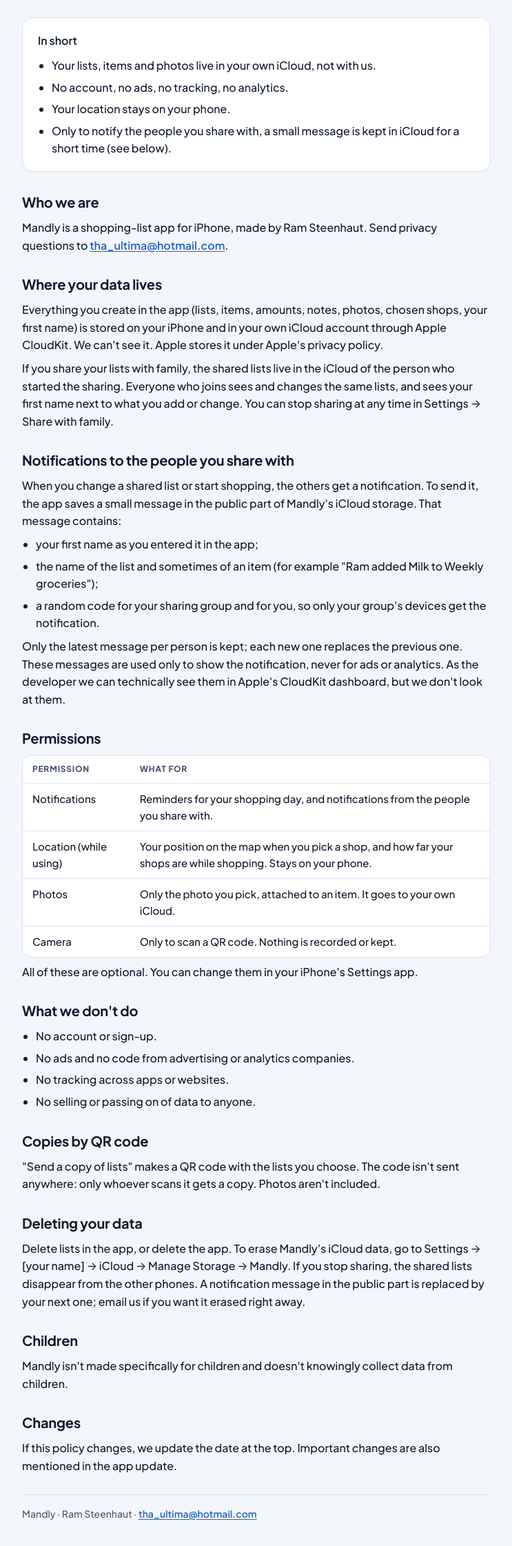
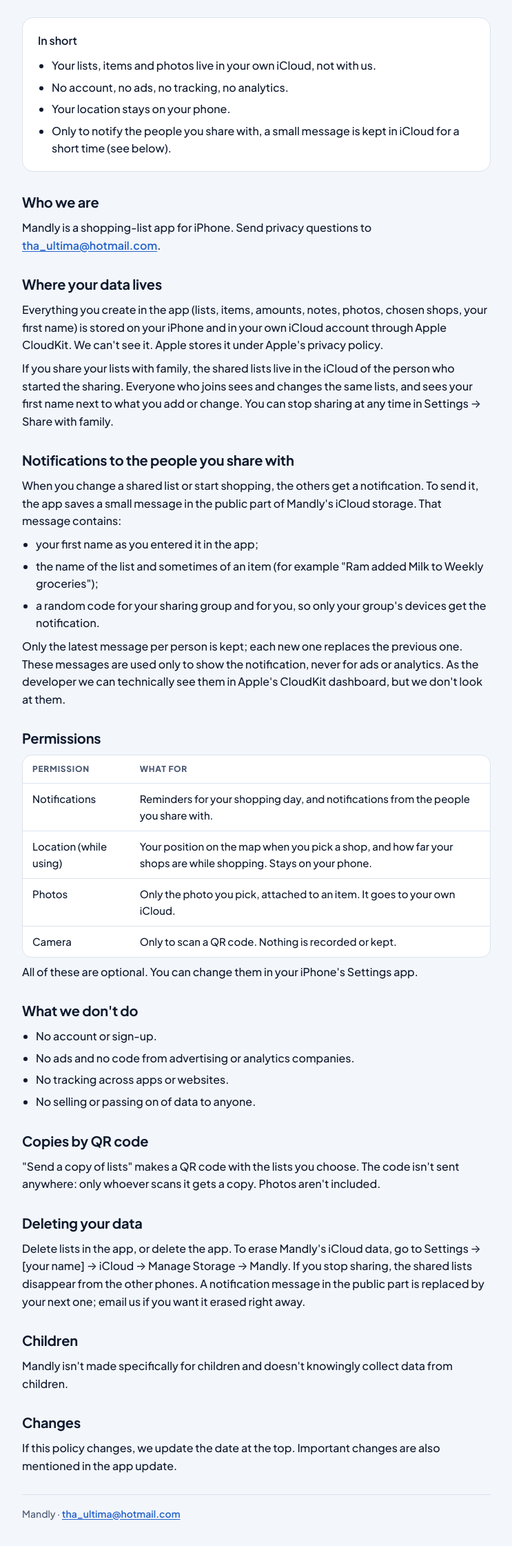
Before and after one commit to Hybridia/Mandly, a plain HTML site: page index.html in a window 1280 px wide. Shown: the part 245-2486 px from the top of the page at 69% size, without its empty margins (268-1011 px from the left). Drawn offline with Linux system fonts and the light colour scheme.

Commit message:
Remove developer name

```diff
--- a/index.html
+++ b/index.html
@@ -110,7 +110,7 @@
 
     <section>
       <h2>Wie we zijn</h2>
-      <p>Mandly is een boodschappenlijst-app voor iPhone, gemaakt door Ram Steenhaut. Vragen over privacy kun je sturen naar <a href="mailto:tha_ultima@hotmail.com">tha_ultima@hotmail.com</a>.</p>
+      <p>Mandly is een boodschappenlijst-app voor iPhone. Vragen over privacy kun je sturen naar <a href="mailto:tha_ultima@hotmail.com">tha_ultima@hotmail.com</a>.</p>
     </section>
 
     <section>
@@ -196,7 +196,7 @@
 
     <section>
       <h2>Who we are</h2>
-      <p>Mandly is a shopping-list app for iPhone, made by Ram Steenhaut. Send privacy questions to <a href="mailto:tha_ultima@hotmail.com">tha_ultima@hotmail.com</a>.</p>
+      <p>Mandly is a shopping-list app for iPhone. Send privacy questions to <a href="mailto:tha_ultima@hotmail.com">tha_ultima@hotmail.com</a>.</p>
     </section>
 
     <section>
@@ -263,7 +263,7 @@
     </section>
   </article>
 
-  <footer>Mandly · Ram Steenhaut · <a href="mailto:tha_ultima@hotmail.com">tha_ultima@hotmail.com</a></footer>
+  <footer>Mandly · <a href="mailto:tha_ultima@hotmail.com">tha_ultima@hotmail.com</a></footer>
 </main>
 
 <script>
```
